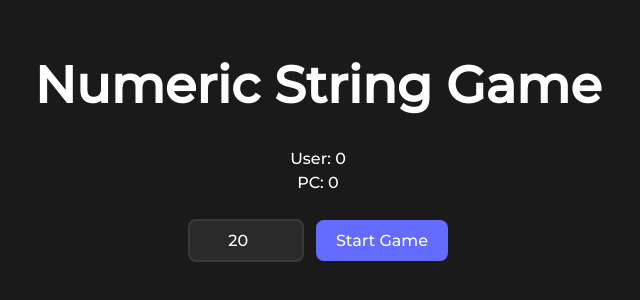
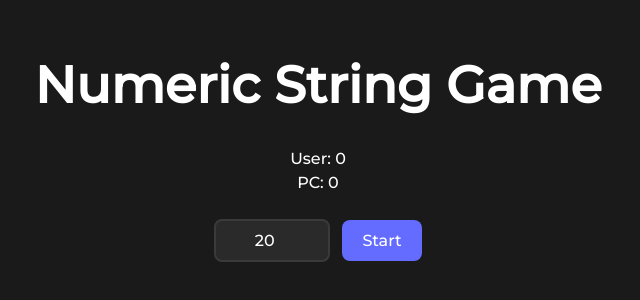
Before and after one commit to kuma4ka/numeric-string-game, a React (Vite) app: page / in a window 1280 px wide. Shown: the part 242-542 px from the top of the page, without its empty margins (322-962 px from the left). Built offline with nearby package versions, Linux system fonts and the light colour scheme.

Commit message:
fix: allow changing settings when game is finished

```diff
--- a/src/App.jsx
+++ b/src/App.jsx
@@ -22,7 +22,11 @@ function App() {
       <div className="card">
         <ScoreBoard userScore={userScore} pcScore={pcScore} currentPlayer={currentPlayer} />
 
-        <GameControls onStart={startGame} isPlaying={gameStatus === 'PLAYING'} />
+        <GameControls
+          onStart={startGame}
+          isPlaying={gameStatus === 'PLAYING'}
+          gameStatus={gameStatus}
+        />
 
         {gameStatus !== 'IDLE' && (
           <GameField
--- a/src/components/GameControls.jsx
+++ b/src/components/GameControls.jsx
@@ -2,11 +2,28 @@ import { useState } from 'react';
 import styles from './GameControls.module.css';
 import { MIN_LENGTH, MAX_LENGTH } from '../utils/gameLogic';
 
-const GameControls = ({ onStart, isPlaying }) => {
+const GameControls = ({ onStart, gameStatus }) => {
   const [length, setLength] = useState(20);
 
+  const handleChange = (e) => {
+    setLength(e.target.value);
+  };
+
   const handleStart = () => {
-    onStart(Number(length));
+    let finalValue = Number(length);
+    if (finalValue < MIN_LENGTH) finalValue = MIN_LENGTH;
+    if (finalValue > MAX_LENGTH) finalValue = MAX_LENGTH;
+
+    setLength(finalValue);
+    onStart(finalValue);
+  };
+
+  const isLocked = gameStatus === 'PLAYING';
+
+  const getButtonLabel = () => {
+    if (gameStatus === 'PLAYING') return 'Restart';
+    if (gameStatus === 'FINISHED') return 'Play Again';
+    return 'Start';
   };
 
   return (
@@ -17,10 +34,13 @@ const GameControls = ({ onStart, isPlaying }) => {
         min={MIN_LENGTH}
         max={MAX_LENGTH}
         value={length}
-        onChange={(e) => setLength(e.target.value)}
-        disabled={isPlaying}
+        onChange={handleChange}
+        disabled={isLocked}
       />
-      <button onClick={handleStart}>{isPlaying ? 'Restart Game' : 'Start Game'}</button>
+
+      <button className={styles.startBtn} onClick={handleStart}>
+        {getButtonLabel()}
+      </button>
     </div>
   );
 };
```
